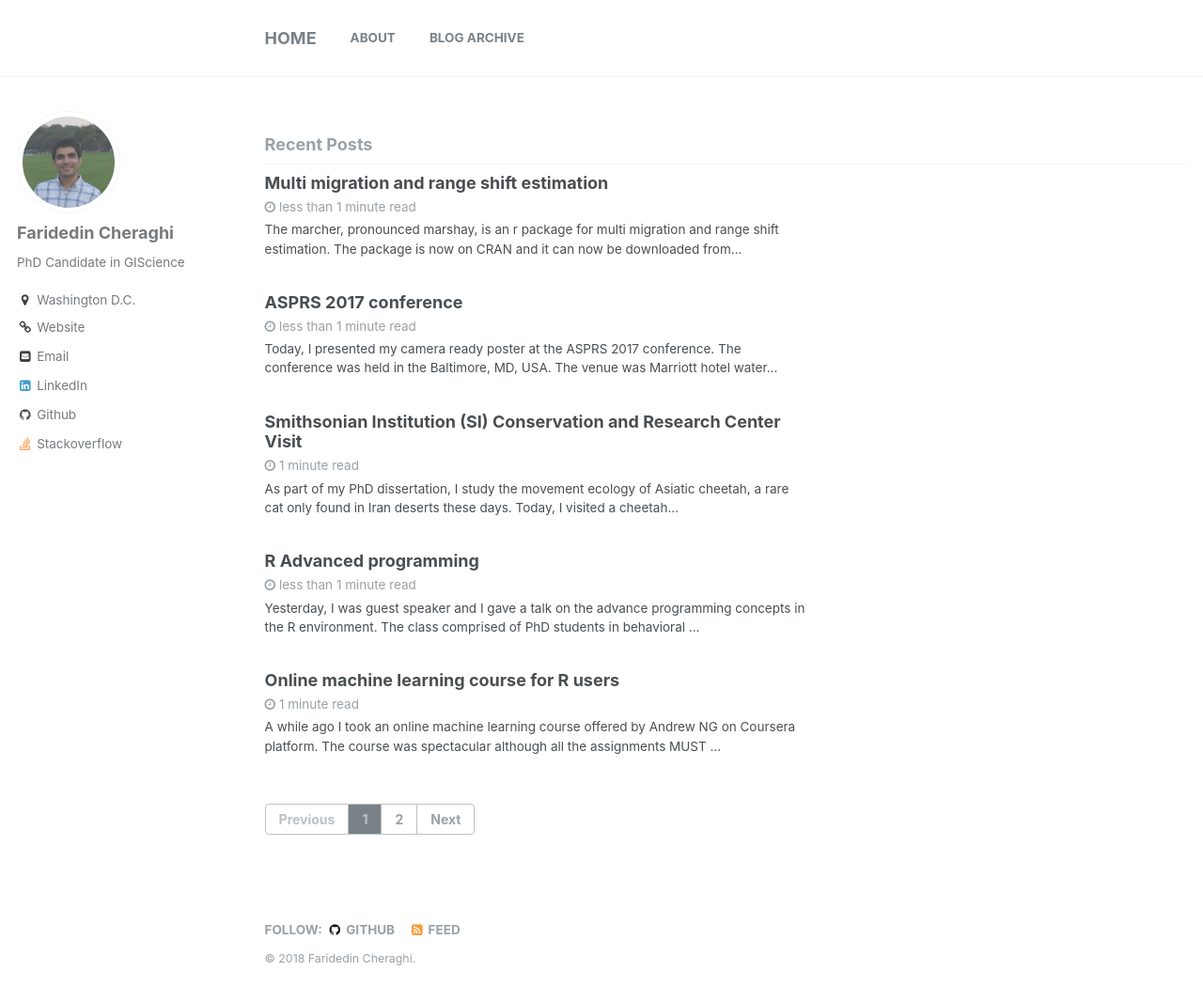
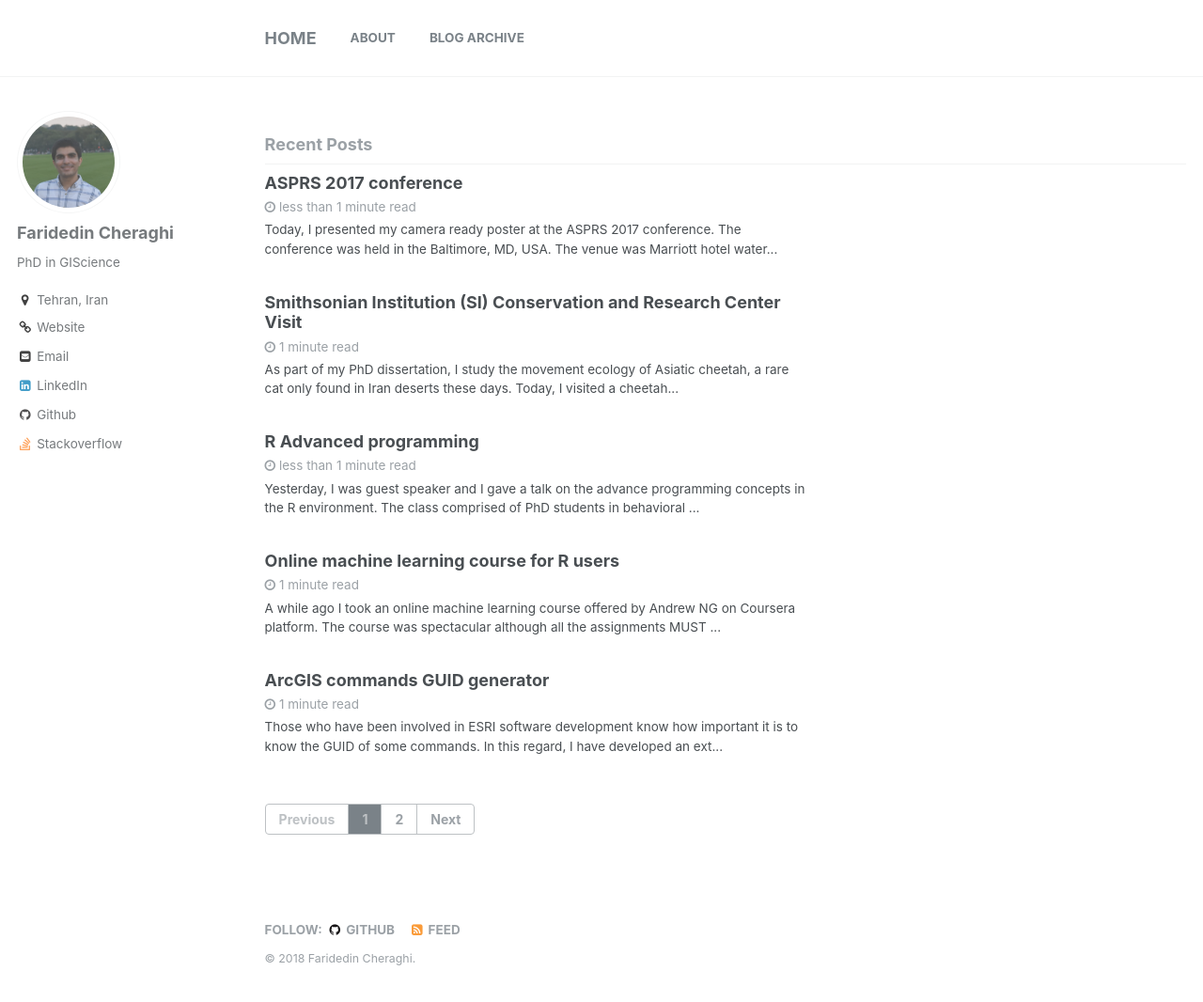
Before and after one commit to matzora/faridcher.github.io, a Jekyll site: the page built from index.html, in a window 1280 px wide and 1084 px high. Shown: the top 1066 px of the window at 94% size. Built offline with Jekyll 4.4.1, drawn with Linux system fonts in a browser that asks for light colours; the list of posts is cut into pages by our own code; comment, search, counter and statistics services are not loaded.

````diff
--- a/_config.yml
+++ b/_config.yml
@@ -10,7 +10,7 @@
 title                    : "Home"
 title_separator          : "-"
 name                     : "Faridedin Cheraghi"
-description              : "My persoanl website."
+description              : "I don't blog very often and this site mostly serves as a hub to my other profiles like Github, Linkedin, Researchgate, etc. and my open-source projects."
 url                      : # the base hostname & protocol for your site e.g. "http://faridcher.github.io"
 baseurl                  : # the subpath of your site, e.g. "/blog"
 gh_repo                  :
@@ -63,8 +63,8 @@
 author:
   name             : "Faridedin Cheraghi"
   avatar           : "bio-photo.jpg"
-  bio              : "PhD Candidate in GIScience"
-  location         : "Washington D.C."
+  bio              : "PhD in GIScience"
+  location         : "Tehran, Iran"
   email            : "faridcher@gmail.com"
   uri              : ""
   bitbucket        :
@@ -90,7 +90,7 @@
   xing             :
   youtube          :
   gscholar         :
-
+  researchgate     :
 
 # Reading Files
 include:
--- a/_posts/2017-04-17-marcher.md
+++ /dev/null
@@ -1,29 +0,0 @@
----
-title:  "Multi migration and range shift estimation"
-mathjax: false
-categories:
-  - Science
-tags:
-  - Rstat
-  - package
-  - migration
-  - movement ecology
----
-
-
-The marcher, pronounced marshay, is an r package for multi migration and range shift estimation. The package is now on CRAN and it can now be downloaded from [here](https://cran.r-project.org/web/packages/marcher/index.html) or be installed directly from R using:
-
-```r
-install.packages("marcher")
-```
-
-Interested readers can also read the package vignette through [this link](https://cran.r-project.org/web/packages/marcher/vignettes/marcher.html).
-To view the vignette from R use:
-
-```r
-vignette("marcher")
-```
-
-The relevant paper to the package is in its final phase and is [available here](http://dx.doi.org/10.1111/1365-2656.12674).
-
-Feel free to test the package with your data and provide your feedback in 'issues' section of the project [github page](https://github.com/EliGurarie/marcher).
````
Also changed, not shown: _pages/about.md (+2 -3 lines), Gemfile.lock, _posts/2017-03-15-asprs.md (line endings or trailing spaces).
